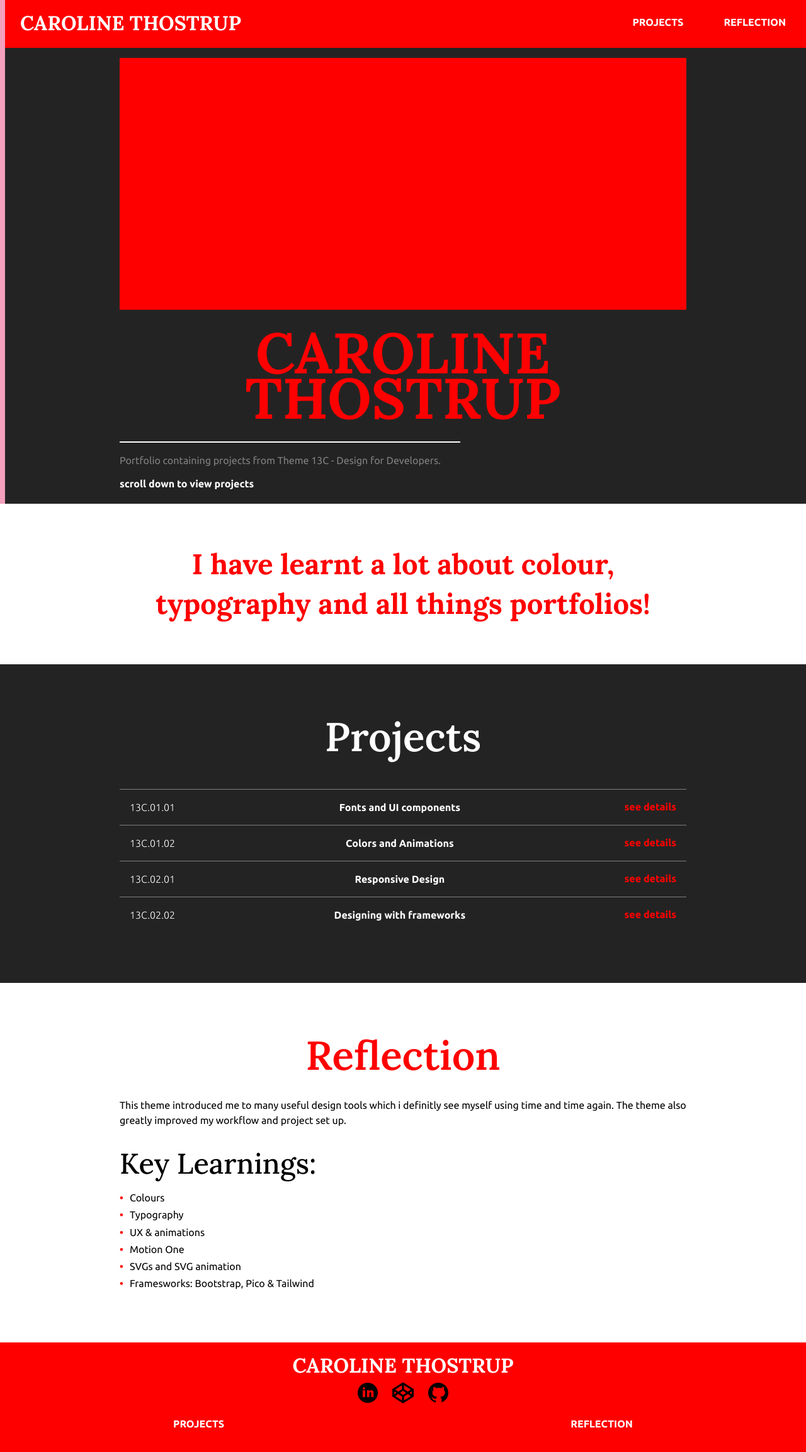
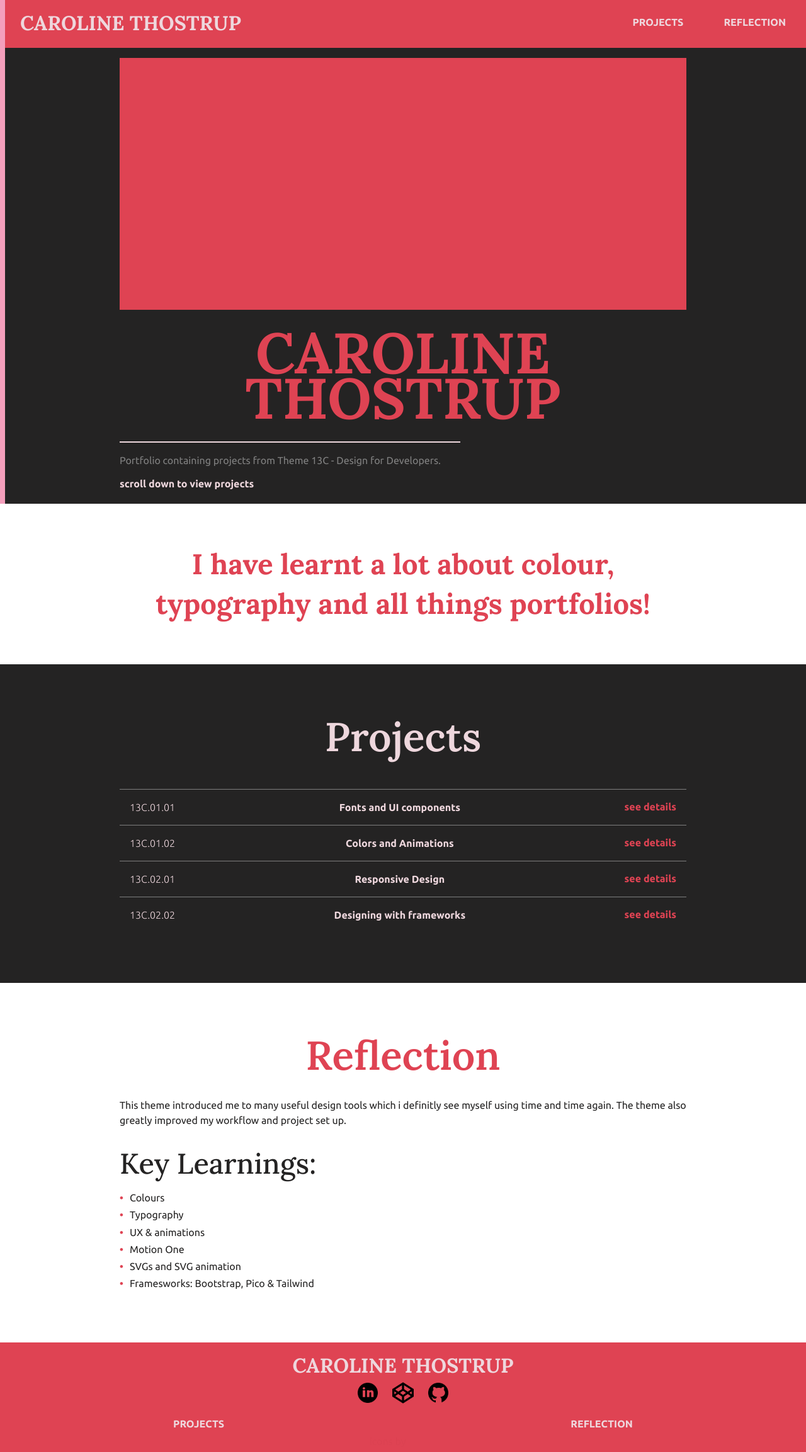
Before and after one commit to Caro8866/13C.02.03_Assignment-Portfolio, a plain HTML site: page index.html in a window 1280 px wide. Shown: the whole page at 63% size. Drawn offline with Linux system fonts and the light colour scheme.

Commit message:
css custom variables

```diff
--- a/style.css
+++ b/style.css
@@ -50,6 +50,11 @@ img {
   --fw-light: 300;
   --fw-extra-light: 200;
   --fw-thin: 100;
+
+  --color-primary1: #df4353;
+  --color-primary4: #f49fbc;
+  --color-primary5: #eed7dd;
+  --color-secondary1: #242323;
 }
 
 html {
@@ -125,13 +130,13 @@ a {
   text-align: center;
   margin-bottom: 1rem;
   text-decoration: none;
-  color: white;
+  color: var(--color-primary5);
 }
 
 header nav {
   display: flex;
   flex-flow: column nowrap;
-  background-color: red;
+  background-color: var(--color-primary1);
   padding: 1rem 0;
 }
 
@@ -142,26 +147,26 @@ header nav ul {
 }
 
 header nav ul a {
-  color: white;
+  color: var(--color-primary5);
 }
 
 /** Header Hero */
 header {
-  background-color: rgb(36, 35, 35);
+  background-color: var(--color-secondary1);
   height: 100vh;
   align-items: center;
 }
 
 .profile-image {
   margin: 1rem auto 0 auto;
-  background-color: red;
+  background-color: var(--color-primary1);
   height: 50vh;
   width: 100%;
 }
 
 header h1 {
   font-size: calc((var(--fs-900)) * 0.7);
-  color: red;
+  color: var(--color-primary1);
   text-transform: uppercase;
   width: 100%;
   text-align: center;
@@ -169,14 +174,14 @@ header h1 {
 
 header p {
   color: grey;
-  border-top: 2px solid white;
+  border-top: 2px solid var(--color-primary5);
   padding-top: 1rem;
   max-width: 60ch;
   margin-bottom: 1rem;
 }
 
 #scrollBtn {
-  color: white;
+  color: var(--color-primary5);
 }
 
 /** Lead Text */
@@ -189,13 +194,13 @@ header p {
   font-size: var(--fs-700);
   font-weight: var(--fw-bold);
   line-height: 1.4;
-  color: red;
+  color: var(--color-primary1);
 }
 
 /** Projects */
 .darkBgLightCol {
-  background-color: rgb(36, 35, 35);
-  color: white;
+  background-color: var(--color-secondary1);
+  color: var(--color-primary5);
   padding-top: 3rem;
   padding-bottom: 3rem;
 }
@@ -220,29 +225,29 @@ header p {
 }
 
 .project-number {
-  color: white;
+  color: var(--color-primary5);
   font-weight: var(--fw-thin);
 }
 .project-name {
-  color: white;
+  color: var(--color-primary5);
   font-weight: var(--fw-bold);
 }
 
 .project-item a {
-  color: red;
+  color: var(--color-primary1);
   font-weight: var(--fw-bold);
   text-decoration: none;
 }
 
 /** Reflection Section */
 .reflection-section {
-  color: black;
+  color: var(--color-secondary1);
   padding: 2rem 0;
   font-family: var(--ff-secondary);
 }
 
 .reflection-section h2 {
-  color: red;
+  color: var(--color-primary1);
   text-align: center;
   padding-bottom: 2rem;
 }
@@ -256,7 +261,7 @@ header p {
 /* https://www.w3schools.com/HOWTO/howto_css_bullet_color.asp */
 .reflection-section li::before {
   content: "\2022"; /* Add content: \2022 is the CSS Code/unicode for a bullet */
-  color: red; /* Change the color */
+  color: var(--color-primary1); /* Change the color */
   font-weight: bold; /* If you want it to be bold */
   display: inline-block; /* Needed to add space between the bullet and the text */
   width: 1rem; /* Also needed for space (tweak if needed) */
@@ -267,7 +272,7 @@ header p {
 footer nav {
   display: flex;
   flex-flow: column nowrap;
-  background-color: red;
+  background-color: var(--color-primary1);
   padding: 1rem 0 2rem 0;
 }
 #social-links {
@@ -302,13 +307,13 @@ footer nav {
 }
 
 #site-nav a {
-  color: white;
+  color: var(--color-primary5);
 }
 .copyrightlink {
   display: flex;
   align-self: center;
   opacity: 0.01;
-  background-color: red;
+  background-color: var(--color-primary1);
   height: 0;
 }
 
@@ -362,7 +367,7 @@ footer nav {
   transform-origin: top;
   height: 100vh;
   width: 8px;
-  background-color: #f49fbc;
+  background-color: var(--color-primary4);
   top: 0px;
 }
 
@@ -373,7 +378,7 @@ a::after {
   height: 3px;
   content: "";
   transition: all 0.4s ease-in-out;
-  background-color: white;
+  background-color: var(--color-primary5);
 }
 
 a:hover::after {
@@ -386,13 +391,13 @@ a:hover::after {
   position: fixed;
   right: 2rem;
   bottom: 5rem;
-  background-color: #f49fbc;
-  color: black;
+  background-color: var(--color-primary4);
+  color: var(--color-secondary1);
   font-size: 2rem;
   padding: 0.5rem 1rem;
   margin: auto;
   border-radius: 25%;
-  border: 10px black;
+  border: 10px var(--color-secondary1);
   display: none;
   z-index: 100;
   cursor: pointer;
```
